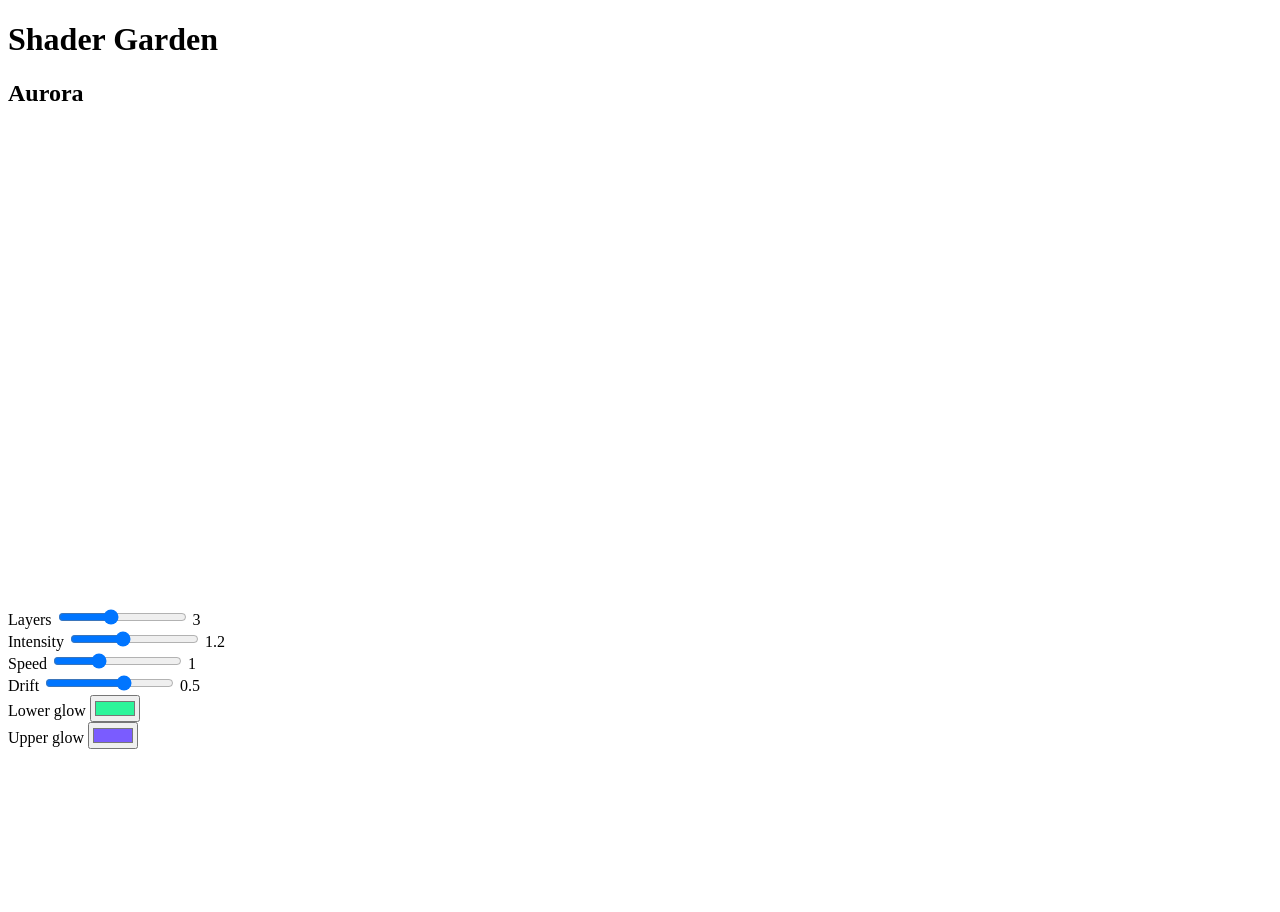
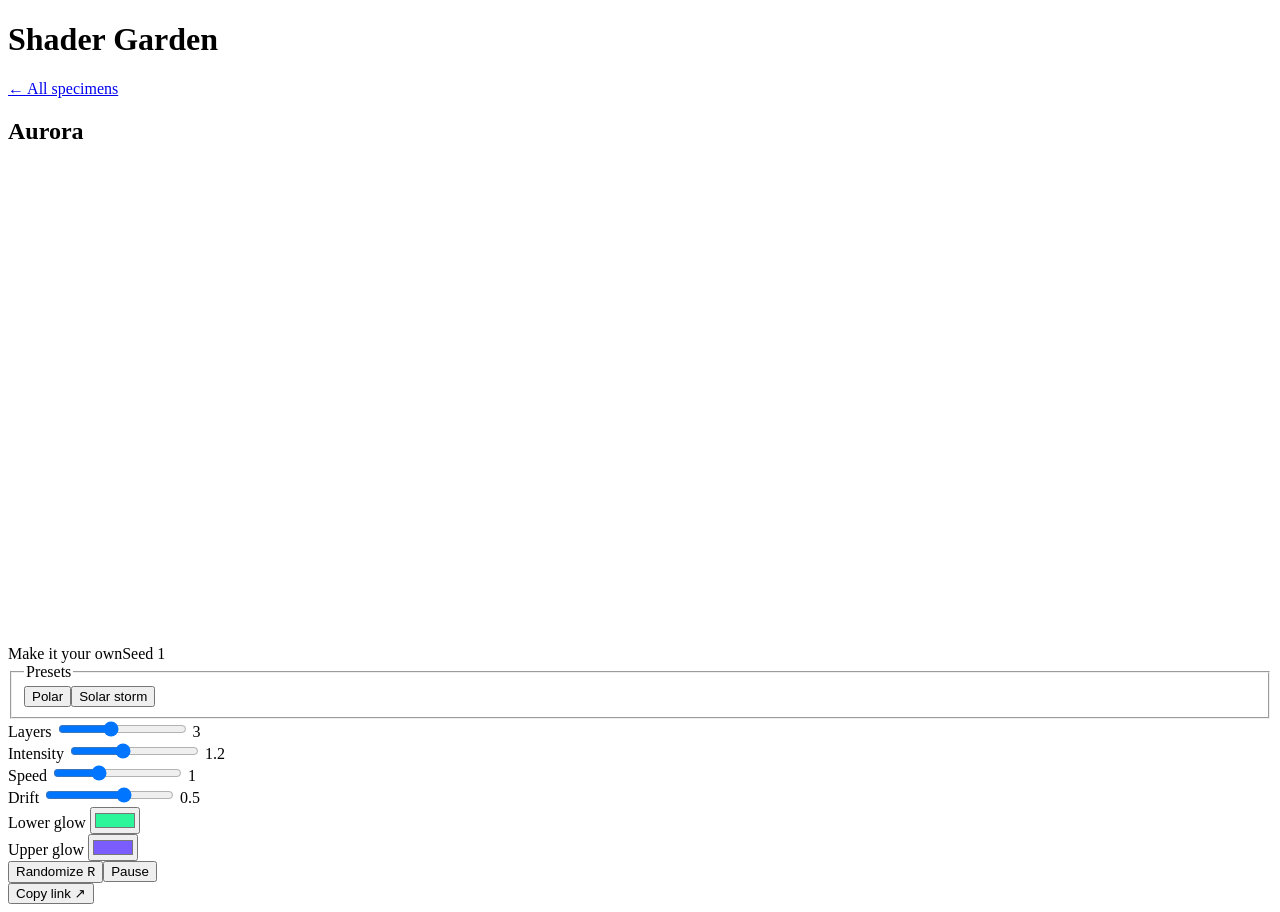
Before and after one commit to adam-riffi/shader-garden, a React (Vite) app: page /s/aurora in a window 1280 px wide. Before the commit the page ends 800 px from the top, so only its background shows below. Built offline with nearby package versions, Linux system fonts and the light colour scheme.

Commit message:
feat(controls): wire presets playback and current-state sharing

```diff
--- a/playwright.config.ts
+++ b/playwright.config.ts
@@ -5,6 +5,8 @@ const baseURL = process.env.BASE_URL ?? "http://localhost:4173";
 
 export default defineConfig({
   testDir: "e2e",
+  // SwiftShader is CPU-bound; concurrent full-size simulations must not starve assertions.
+  workers: 2,
   forbidOnly: !!process.env.CI,
   reporter: process.env.CI ? [["list"], ["html", { open: "never" }]] : "list",
   use: {
--- a/src/app/ShaderPage.tsx
+++ b/src/app/ShaderPage.tsx
@@ -8,7 +8,7 @@ import { toUniforms } from "../params/schema";
 import { createParamsStore } from "../params/store";
 import { syncToUrl, withQuery } from "../params/urlSync";
 import { findShader, type ShaderEntry } from "../shaders/registry";
-import { ParamControls } from "../ui/ParamControls";
+import { ControlsPanel } from "../ui/ControlsPanel";
 
 const NOTICES = {
   "unknown-version": "This link comes from a newer version of Shader Garden; showing the defaults.",
@@ -34,7 +34,15 @@ function ShaderScreen({ entry }: { entry: ShaderEntry }) {
   const [reseed, setReseed] = useState(0);
   const [frozenAt] = useState(() => captureTime(window.location.search));
   const capture = frozenAt !== undefined;
-  const [clock] = useState(() => createClock(capture ? { time: frozenAt, paused: true } : {}));
+  const [clock] = useState(() =>
+    createClock(
+      capture
+        ? { time: frozenAt, paused: true }
+        : {
+            paused: window.matchMedia("(prefers-reduced-motion: reduce)").matches,
+          },
+    ),
+  );
   const [store] = useState(() => createParamsStore(meta, window.location.search));
   // Layout effect: subscribed before the controls can be used, so no early change is missed.
   useLayoutEffect(() => {
@@ -68,10 +76,17 @@ function ShaderScreen({ entry }: { entry: ShaderEntry }) {
   }
   const notice = status === "unknown-version" || status === "invalid" ? NOTICES[status] : null;
   return (
-    <>
-      <h2>{meta.title}</h2>
-      {notice && <p role="status">{notice}</p>}
-      <div style={{ height: "60vh" }}>
+    <div className="shader-page">
+      <div className="shader-heading">
+        <Link to="/">← All specimens</Link>
+        <h2>{meta.title}</h2>
+      </div>
+      {notice && (
+        <p className="link-notice" role="status">
+          {notice}
+        </p>
+      )}
+      <div className="shader-canvas" style={{ height: "60vh" }}>
         <ShaderView
           fragmentShader={fragment}
           uniforms={uniforms}
@@ -80,12 +95,11 @@ function ShaderScreen({ entry }: { entry: ShaderEntry }) {
           reseed={reseed}
         />
       </div>
-      {simulation && (
-        <button type="button" onClick={() => setReseed((count) => count + 1)}>
-          Seed
-        </button>
-      )}
-      <ParamControls store={store} />
-    </>
+      <ControlsPanel
+        store={store}
+        clock={clock}
+        onSeed={simulation ? () => setReseed((count) => count + 1) : undefined}
+      />
+    </div>
   );
 }
--- /dev/null
+++ b/src/ui/ControlsPanel.tsx
@@ -0,0 +1,127 @@
+import { useCallback, useEffect, useState } from "react";
+import { useStore } from "zustand";
+import type { Clock } from "../engine/clock";
+import { encode } from "../params/codec";
+import { defaults, quantize } from "../params/schema";
+import type { ParamsStore } from "../params/store";
+import { ParamControls } from "./ParamControls";
+
+export function ControlsPanel({
+  store,
+  clock,
+  onSeed,
+}: {
+  store: ParamsStore;
+  clock: Clock;
+  onSeed?: (() => void) | undefined;
+}) {
+  const { meta, values, seed, applyPreset } = useStore(store);
+  const [paused, setPaused] = useState(clock.paused);
+  const [message, setMessage] = useState("");
+  const [fallbackLink, setFallbackLink] = useState("");
+  const randomize = useCallback(() => {
+    const next = crypto.getRandomValues(new Uint32Array(1))[0] ?? 1;
+    store.getState().randomize(next);
+    setMessage("");
+    setFallbackLink("");
+  }, [store]);
+  const togglePause = useCallback(() => {
+    if (clock.paused) clock.play();
+    else clock.pause();
+    setPaused(clock.paused);
+  }, [clock]);
+  useEffect(() => {
+    const keydown = (event: KeyboardEvent) => {
+      if (event.repeat || event.altKey || event.ctrlKey || event.metaKey) return;
+      const target = event.target;
+      if (
+        target instanceof HTMLElement &&
+        (target.isContentEditable || target.closest("input, select, textarea"))
+      )
+        return;
+      if (event.key === "r" || event.key === "R") randomize();
+      if (event.code === "Space") {
+        if (target instanceof HTMLElement && target.closest("button, a, summary")) return;
+        event.preventDefault();
+        togglePause();
+      }
+    };
+    window.addEventListener("keydown", keydown);
+    return () => window.removeEventListener("keydown", keydown);
+  }, [randomize, togglePause]);
+  // A fallback link must never keep old parameter values after an edit.
+  const currentLink = new URL(
+    `/s/${meta.name}?${encode(meta, seed, values)}`,
+    window.location.origin,
+  ).href;
+  const copy = async () => {
+    const current = store.getState();
+    const link = new URL(
+      `/s/${meta.name}?${encode(meta, current.seed, current.values)}`,
+      window.location.origin,
+    ).href;
+    try {
+      await navigator.clipboard.writeText(link);
+      setFallbackLink("");
+      setMessage("Link copied");
+    } catch {
+      setFallbackLink(link);
+      setMessage("Copy this link to share your specimen.");
+    }
+  };
+  return (
+    <section className="controls-panel" aria-label="Shader controls">
+      <div className="panel-heading">
+        <span className="eyebrow">Make it your own</span>
+        <span className="seed-label">Seed {seed}</span>
+      </div>
+      <fieldset className="presets">
+        <legend>Presets</legend>
+        <div className="preset-options">
+          {Object.entries(meta.presets).map(([name, preset]) => {
+            const expected = quantize(meta, { ...defaults(meta), ...preset });
+            const active = Object.keys(expected).every((key) => expected[key] === values[key]);
+            return (
+              <button
+                type="button"
+                key={name}
+                aria-pressed={active}
+                onClick={() => applyPreset(name)}
+              >
+                {name}
+              </button>
+            );
+          })}
+        </div>
+      </fieldset>
+      <ParamControls store={store} />
+      <div className="panel-actions">
+        <button type="button" onClick={randomize} aria-keyshortcuts="R" aria-label="Randomize">
+          Randomize <kbd>R</kbd>
+        </button>
+        <button type="button" onClick={togglePause} aria-keyshortcuts="Space">
+          {paused ? "Play" : "Pause"}
+        </button>
+        {onSeed && (
+          <button type="button" onClick={onSeed}>
+            Seed
+          </button>
+        )}
+      </div>
+      <button className="copy-link" type="button" onClick={() => void copy()}>
+        Copy link <span aria-hidden="true">↗</span>
+      </button>
+      {message && (
+        <p className="share-status" role="status">
+          {message}
+        </p>
+      )}
+      {fallbackLink && (
+        <label className="share-fallback">
+          Shareable link
+          <input readOnly value={currentLink} onFocus={(event) => event.currentTarget.select()} />
+        </label>
+      )}
+    </section>
+  );
+}
--- a/src/ui/ParamControls.tsx
+++ b/src/ui/ParamControls.tsx
@@ -3,7 +3,6 @@ import type { ParamsStore } from "../params/store";
 
 /**
  * One native input per param, generated from the shader's metadata (no per-shader UI code).
- * Deliberately unstyled: the M4 controls panel builds on it.
  */
 export function ParamControls({ store }: { store: ParamsStore }) {
   const meta = useStore(store, (s) => s.meta);
@@ -11,12 +10,16 @@ export function ParamControls({ store }: { store: ParamsStore }) {
   const set = useStore(store, (s) => s.set);
 
   return (
-    <form onSubmit={(event) => event.preventDefault()}>
+    <form
+      className="param-controls"
+      aria-label="Parameters"
+      onSubmit={(event) => event.preventDefault()}
+    >
       {meta.params.map((p) => {
         const id = `param-${p.name}`;
         const value = values[p.name];
         return (
-          <div key={p.name}>
+          <div className={`param-row param-${p.type}`} key={p.name}>
             <label htmlFor={id}>{p.label ?? p.name}</label>{" "}
             {p.type === "bool" ? (
               <input
```
Also changed, not shown: 1 other file (tests, documents, lock files or other folders).
